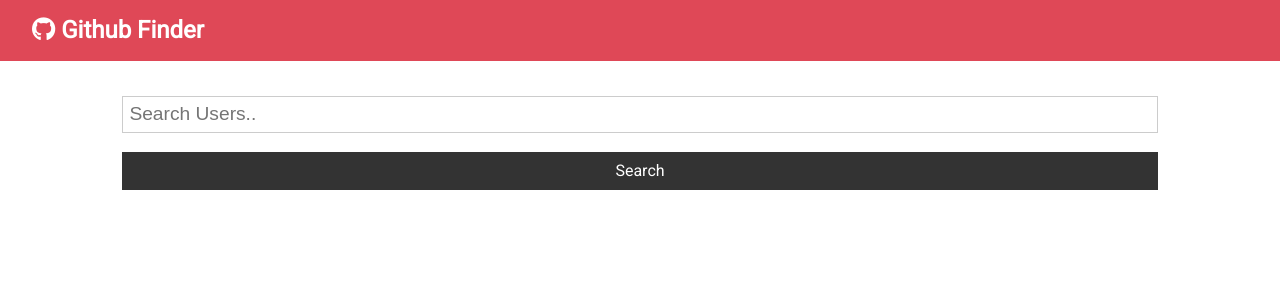
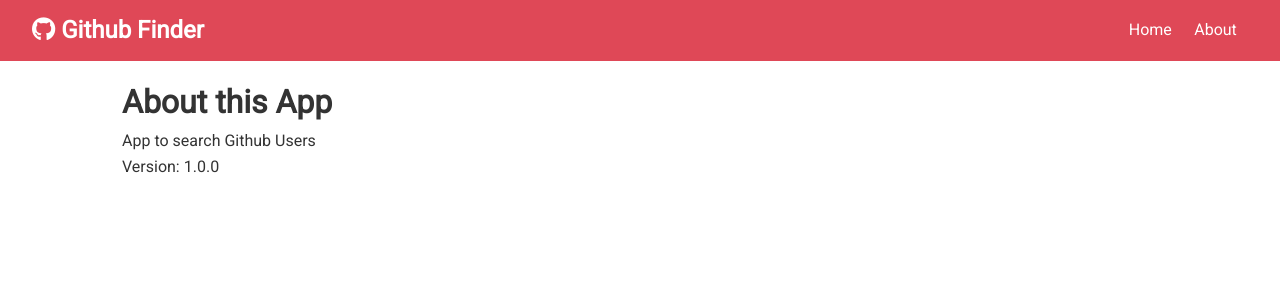
Before and after one commit to milankarun/github-finder, a React (Create React App) app: page /about in a window 1280 px wide. Shown: the top 300 px of the page. Built offline with nearby package versions, Linux system fonts and the light colour scheme.

Commit message:
Set up react router
Add Home and About links in Navbar

```diff
--- a/src/App.js
+++ b/src/App.js
@@ -1,9 +1,11 @@
-import React, {Component} from 'react';
+import React, {Component, Fragment} from 'react';
+import { BrowserRouter as Router, Routes, Route } from 'react-router-dom'
 import './App.css';
 import Navbar from './components/layout/Navbar'
 import Users from './components/users/Users';
 import axios from 'axios';
 import Search from './components/users/Search';
+import About from './components/pages/About';
 import Alert from './components/layout/Alert';
 
 class App extends Component  {
@@ -49,18 +51,29 @@ class App extends Component  {
     const {loading, users} = this.state;
 
     return (
+      <Router>
         <div className="App">
        <Navbar />
        <div className='container'>
          <Alert alert={this.state.alert}/>
+         <Routes>
+           <Route path='/' element = {
+             <Fragment>
                <Search
                 searchUsers = {this.searchUsers}
                 clearUsers = {this.clearUsers}
                 showClear = {users.length > 0 ? true : false}
                 setAlert = {this.setAlert}/>
                <Users loading={loading} users={users}/>
+             </Fragment>
+           } />
+           <Route exact path='/about' element={<About />} />
+         </Routes>
+
        </div>
       </div>
+      </Router>
+
     );
   }
 }
--- a/src/components/layout/Navbar.js
+++ b/src/components/layout/Navbar.js
@@ -1,5 +1,6 @@
 import React from 'react'
 import PropTypes from 'prop-types'
+import { Link } from 'react-router-dom'
 
 
 const Navbar = ({icon, title}) => {
@@ -10,6 +11,14 @@ const Navbar = ({icon, title}) => {
         <h1>
             <i className={icon} /> {title}
         </h1>
+        <ul>
+          <li>
+            <Link to="/">Home</Link>
+          </li>
+          <li>
+            <Link to="/about">About</Link>
+          </li>
+        </ul>
       </nav>
     )
 }
--- /dev/null
+++ b/src/components/pages/About.js
@@ -0,0 +1,13 @@
+import React, { Fragment } from 'react'
+
+const About = () => {
+  return (
+    <Fragment>
+      <h1>About this App</h1>
+      <p>App to search Github Users</p>
+      <p> Version: 1.0.0 </p>
+    </Fragment>
+  )
+}
+
+export default About
```
Lines whose indentation alone changed are shown as unchanged.
